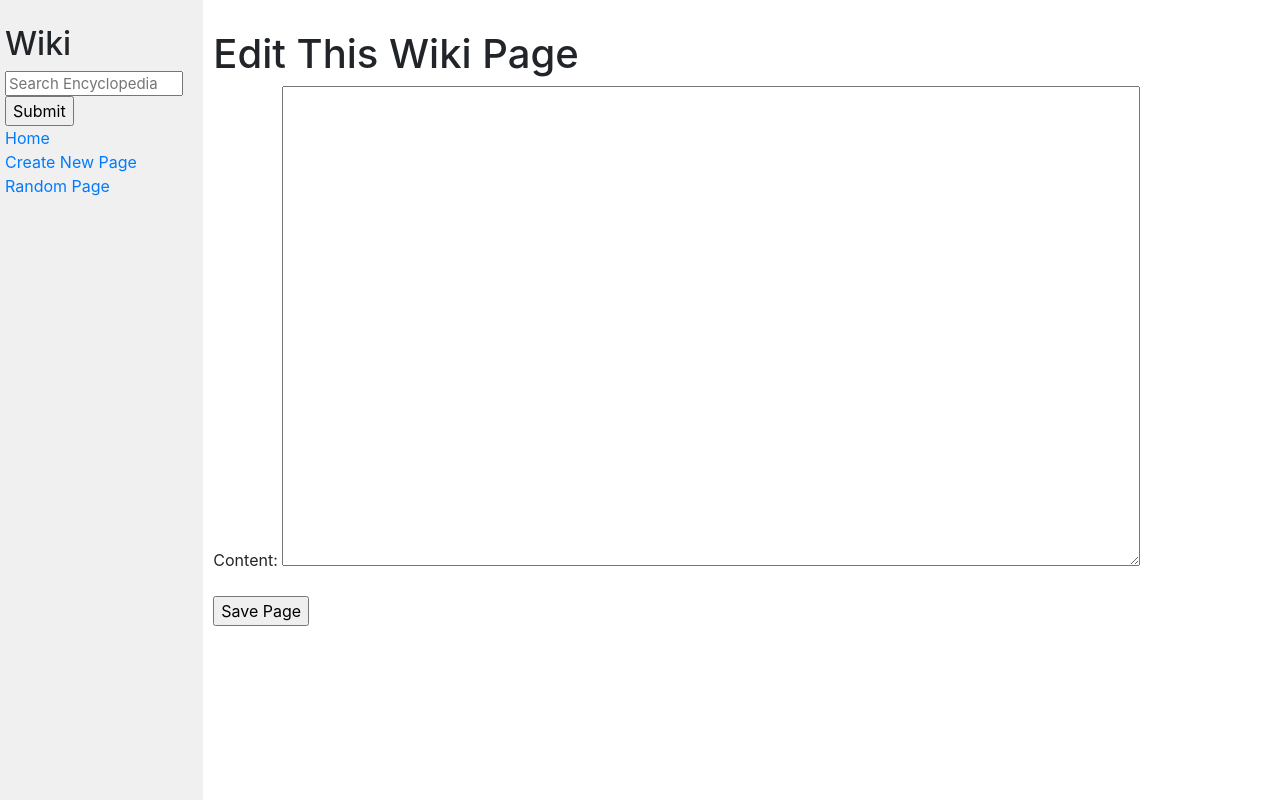
After one commit to jl232367/CS50wProj1wiki, a Django app: page /edit in a window 1280 px wide. The commit adds this page. Run offline with Django 3.2, Linux system fonts and the light colour scheme; some libraries are stand-ins or nearby versions.

Commit message:
finished create page and started edit

```diff
--- a/encyclopedia/static/encyclopedia/styles.css
+++ b/encyclopedia/static/encyclopedia/styles.css
@@ -13,7 +13,7 @@ h1 {
 }
 
 textarea {
-    height: 90vh;
+    height: 60vh;
     width: 80%;
 }
 
--- /dev/null
+++ b/encyclopedia/templates/encyclopedia/edit.html
@@ -0,0 +1,16 @@
+{% extends "encyclopedia/layout.html" %}
+
+{% block body %}
+
+<h1>Edit This Wiki Page</h1>
+
+<form method="POST">
+
+    {% csrf_token %}
+
+    {{ form.as_p }}
+    <input type="submit" name="edit" value="Save Page">
+
+</form>
+
+{% endblock %}
--- a/encyclopedia/templates/encyclopedia/error.html
+++ b/encyclopedia/templates/encyclopedia/error.html
@@ -1,9 +1,11 @@
 {% extends "encyclopedia/layout.html" %}
+{% load static %}
 
 {% block body %}
 
 
-    <h1>{{ entry }} was not found</h1>
+    <h1>{{ entry }}</h1>
 
+    <img src="{% static 'encyclopedia/images/shrug.png' %}" alt="My image" style="max-width: 75%;">
 
 {% endblock %}
--- a/encyclopedia/templates/encyclopedia/layout.html
+++ b/encyclopedia/templates/encyclopedia/layout.html
@@ -21,10 +21,10 @@
                     <a href="{% url 'index' %}">Home</a>
                 </div>
                 <div>
-                    <a href="{% url 'add' %}">Create New Page</a>
+                    <a href="{% url 'create' %}">Create New Page</a>
                 </div>
                 <div>
-                    Random Page
+                    <a href="">Random Page</a>
                 </div>
                 {% block nav %}
                 {% endblock %}
--- a/encyclopedia/urls.py
+++ b/encyclopedia/urls.py
@@ -5,5 +5,6 @@ urlpatterns = [
     path("", views.index, name="index"),
     path("wiki/<str:entry>", views.entry, name="entry"),
     path("search", views.search, name="search"),
-    path("add", views.add, name="add")
+    path("create", views.create, name="create"),
+    path("edit", views.edit, name="edit")
 ]
--- a/encyclopedia/views.py
+++ b/encyclopedia/views.py
@@ -1,27 +1,28 @@
 from django.shortcuts import render, redirect
 from . import util
 from django import forms
-from django.forms import Textarea
 from django.http import HttpResponse, HttpResponseRedirect
 from django.urls import reverse
 from .helpers import normalize_str
 from markdown2 import Markdown
+import markdown2
 
 class SearchForm(forms.Form):
     search = forms.CharField(label="search", max_length="25")
 
-    # for validating data
-    # def clean(self):
-    #     cleaned_data = super().clean()
-    #     search = cleaned_data.get("search")
+class CreatePageForm(forms.Form):
+    title = forms.CharField(label="Title", max_length="50")
+    content = forms.CharField(widget=forms.Textarea(attrs={"rows": 10, "cols": 50}))
 
-class AddPageForm(forms.Form):
-    textarea = forms.Textarea()
+class EditPageForm(forms.Form):
+    content = forms.CharField(widget=forms.Textarea(attrs={"rows": 10, "cols": 50}))
+
 
 def index(request):
     return render(request, "encyclopedia/index.html", {
         "entries": util.list_entries()
     })
+
 
 def entry(request, entry):
     # if entry matches a page
@@ -30,14 +31,18 @@ def entry(request, entry):
     for page in entry_list:
         # check ignores case
         if page.lower() == entry.lower():
+
+            # gets page from entries and converts md to html
+            converted_page = md.convert(util.get_entry(page))
+
             return render(request, "encyclopedia/entry.html", {
-                "entry": normalize_str(entry),
-                "text": util.get_entry(entry)
+                "entry": converted_page
             })
     # else, page doesn't exist, return error
     return render(request, "encyclopedia/error.html", {
         "entry": entry
     })
+
 
 def search(request):
     if request.method == "POST":
@@ -51,7 +56,7 @@ def search(request):
             # if search is in current wiki entries
             for page in util.list_entries():
                 if page.lower() == search.lower():
-                    # return redirect(f"wiki/{page}")
+                    # SIMPLEST: return redirect(f"wiki/{page}")
                     # this reverse() func uses the url "name" attribute for redirection
                     return HttpResponseRedirect(reverse("entry", kwargs={"entry": page}))
                 else:
@@ -73,7 +78,39 @@ def search(request):
         "entry": "Please use search on homepage for searching."
     })
 
-def add(request):
-    return render(request, "encyclopedia/add.html", {
-        "text_area": AddPageForm()
+
+def create(request):
+    # ensures that form action is POST, and initiates processing of data
+    if request.method == "POST":
+        form = CreatePageForm(request.POST)
+
+        # checks that new input is valid
+        if form.is_valid():
+            title = form.cleaned_data["title"]
+            content = form.cleaned_data["content"]
+
+
+            # check if the entry already exists
+            for page in util.list_entries():
+                # if so, then present error page
+                if page.lower() == title.lower():
+                    return render(request, "encyclopedia/error.html", {
+                        "entry": f"{title} was already a wiki page. Try again next time!",
+                    })
+
+            # otherwise, save new page and redirect to new page
+            util.save_entry(title, content)
+            return HttpResponseRedirect(reverse("entry", kwargs={"entry": title}))
+
+    return render(request, "encyclopedia/create.html", {
+        "form": CreatePageForm()
     })
+
+
+def edit(request):
+
+
+
+    return render(request, "encyclopedia/edit.html", {
+        "form": EditPageForm(initial={})
+    })
```
Also changed, not shown: encyclopedia/templates/encyclopedia/add.html (deleted, +0 -13 lines), encyclopedia/templates/encyclopedia/create.html (added, +16 -0 lines), encyclopedia/templates/encyclopedia/entry.html (+6 -2 lines), entries/Another Test.md (added, +3 -0 lines), entries/More Stuff.md (added, +1 -0 lines), entries/Stuff and Things.md (added, +1 -0 lines), encyclopedia/static/encyclopedia/images/shrug.png (added).
